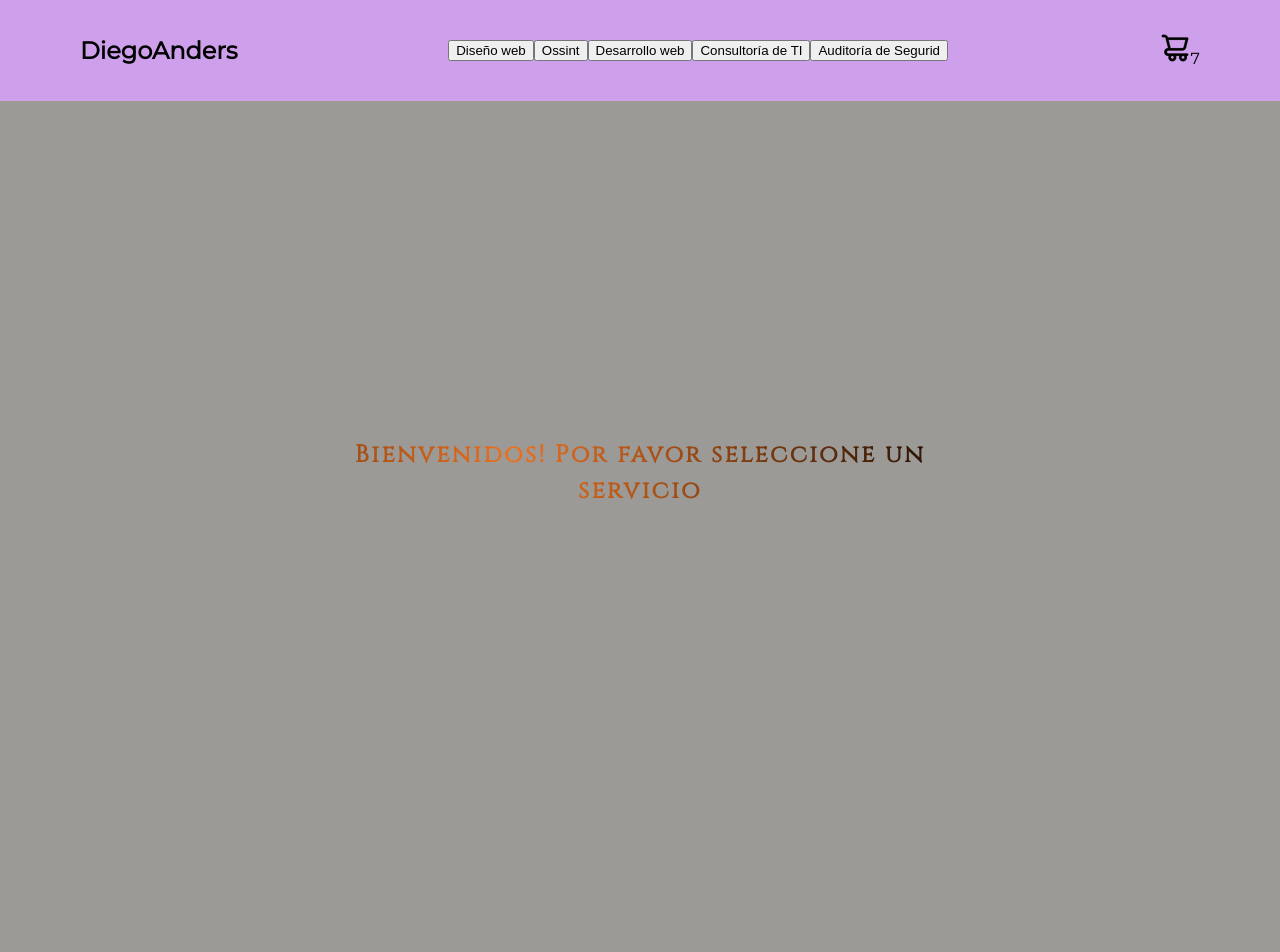
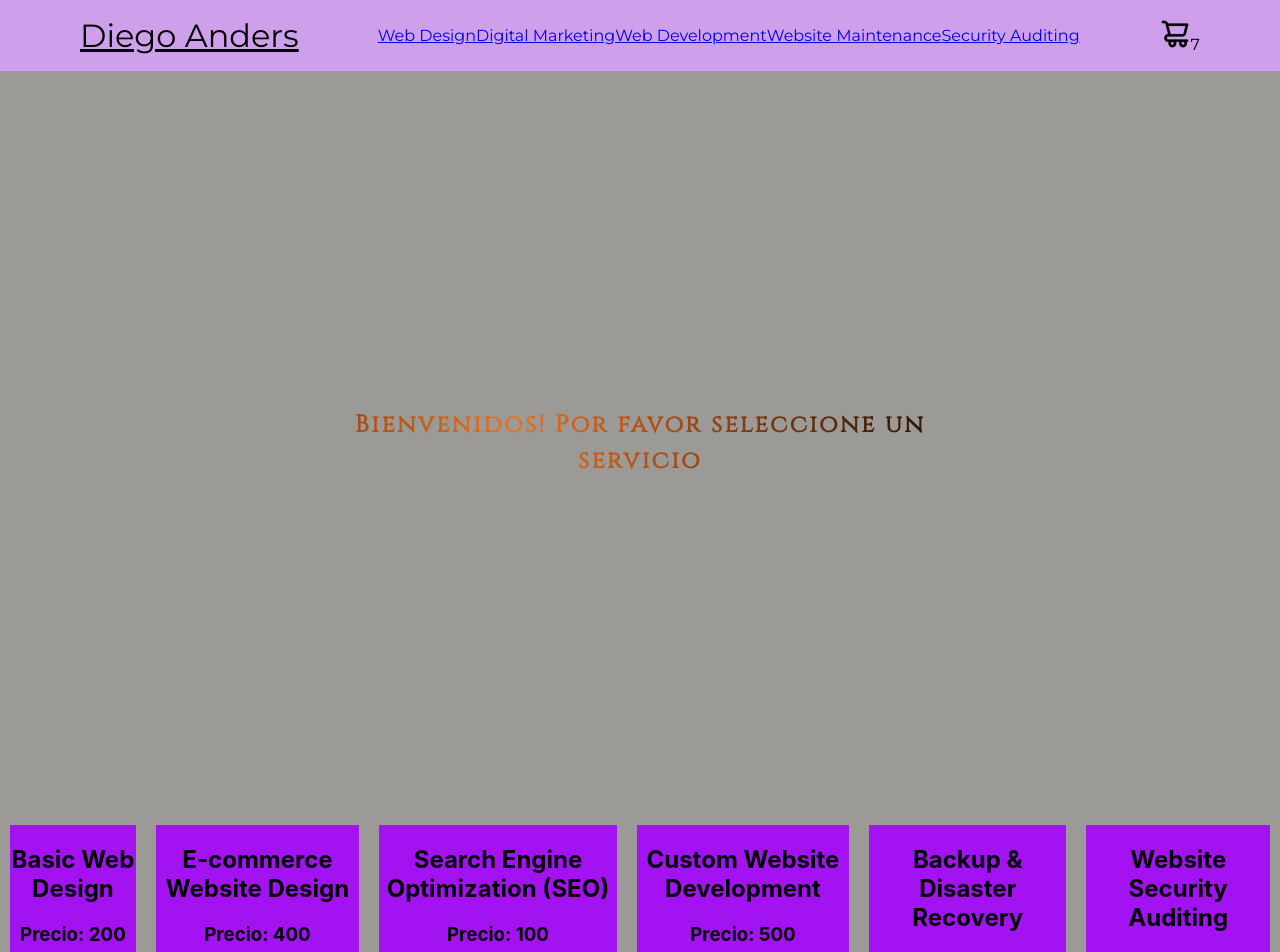
Before and after one commit to diegoganders/React-54965, a React (Create React App) app: page / in a window 1280 px wide. Shown: the top 952 px of the page. Before the commit the page ends 845 px from the top, so only its background shows below. Built offline with nearby package versions, Linux system fonts and the light colour scheme.

Commit message:
detail+container+list+mock

```diff
--- /dev/null
+++ b/src/AsyncMock.js
@@ -0,0 +1,77 @@
+const services = [
+    {
+        id: '1',
+        name: 'Basic Web Design',
+        price: 200,
+        category: 'WebDesign',
+        img: 'https://www.resourcetechniques.co.uk/news/web-design/img/37786/rt200220191.jpg',
+        stock: 100,
+        description: 'Basic Web Design description'
+    }, {
+        id: '2',
+        name: 'E-commerce Website Design',
+        price: 400,
+        category: 'WebDesign',
+        img: 'https://ethicsinfotech.in/uploads/slider/e-commerce-website.png',
+        stock: 100,
+        description: 'E-commerce Website Design description'
+    }, {
+        id: '3',
+        name: 'Search Engine Optimization (SEO)',
+        price: 100,
+        category: 'DigitalMarketing',
+        img: 'https://pwpblog.wpengine.com/wp-content/uploads/2022/07/Blog_P4B_SEO_Final-min.png',
+        stock: 100,
+        description: 'Search Engine Optimization description'
+    }, {
+        id: '4',
+        name: 'Custom Website Development',
+        price: 500,
+        category: 'WebDevelopment',
+        img: 'https://lform.com/cms/resources/media/2021/01/custom-web-development-app-1184x694.jpg',
+        stock: 500,
+        description: 'Custom Website Development description'
+    }, {
+        id: '5',
+        name: 'Backup & Disaster Recovery',
+        price: 200,
+        category: 'WebsiteMaintenance',
+        img: 'https://www.corporatevision-news.com/wp-content/uploads/2022/04/Website-Maintenance.jpg',
+        stock: 100,
+        description: 'Backup & Disaster Recovery description'
+    }, {
+        id: '6',
+        name: 'Website Security Auditing',
+        price: 400,
+        category: 'SecurityAuditing',
+        img: 'https://www.godaddy.com/garage/wp-content/uploads/website-security-audit-wordpress.jpg',
+        stock: 100,
+        description: 'Website Security Auditing description'
+    },
+]
+
+export const getServices = () => {
+    return new Promise ( (resolve) => {
+        setTimeout(() => {
+            resolve(services)
+        }, 1500)
+    })
+}
+
+
+export const getServiceById = (serviceId) => {
+    return new Promise ( (resolve) => {
+        setTimeout(() => {
+            resolve(services.find(serv => serv.id === serviceId))
+        }, 1500)
+    })
+}
+
+
+export const getServicesByCategory = (categoryId) => {
+    return new Promise ( (resolve) => {
+        setTimeout(() => {
+            resolve(services.filter(serv => serv.category === categoryId))
+        }, 1500)
+    })
+}
--- /dev/null
+++ b/src/components/Item/Item.jsx
@@ -0,0 +1,13 @@
+import { Link } from "react-router-dom"
+
+const Item = ({ id, name, price }) => {
+    return (
+        <div style={{background: '#A312F1', margin: 10}}>
+            <h2>{name}</h2>
+            <h3>Precio: {price}</h3>
+            <Link to={`/item/${id}`} style={{ background: 'black', color: 'white'}}>Ver Detalle</Link>
+        </div>
+    )
+}
+
+export default Item
--- /dev/null
+++ b/src/components/ItemList/ItemList.jsx
@@ -0,0 +1,16 @@
+import './ItemList'
+import Item from "../Item/Item"
+
+const ItemList = ({ services }) => {
+    return (
+        <div style={{ display: 'flex'}}>
+                {
+                    services.map(service => {
+                        return <Item key={service.id} {...service} />
+                    })
+                }
+            </div>
+    )
+}
+
+export default ItemList
--- a/src/components/ItemListContainer/ItemListContainer.jsx
+++ b/src/components/ItemListContainer/ItemListContainer.jsx
@@ -1,7 +1,49 @@
 import './ItemListContainer.css'
-const ItemListContainer = ({saludo}) => {
+import { getServices, getServicesByCategory } from '../../AsyncMock'
+import { useEffect, useState } from 'react'
+import ItemList from '../ItemList/ItemList'
+import { useParams } from 'react-router-dom'
+//import { faLessThan } from '@fortawesome/free-solid-svg-icons'
+
+const ItemListContainer = ({greeting}) => {
+    const [servicesState, setServicesState] = useState([])
+    const [loading, setLoading] = useState(true)
+
+    const { categoryId } = useParams()
+
+    useEffect( () => {
+        setLoading(true)
+        const asyncFunction = categoryId ? getServicesByCategory : getServices
+
+
+        asyncFunction(categoryId)
+            .then(services => {
+                setServicesState(services)
+            })
+            .catch(error => {
+                console.log(error)
+            })
+            .finally(() =>{
+                setLoading(false)
+            })
+    }, [categoryId])
+
+    if(loading) {
+        return <h1>Loading Services...</h1>
+    }
+
+    if(servicesState && servicesState.length === 0) {
+        return <h1>No services available</h1>
+    }
+
+
     return (
-        <h1 className="greetingText">{saludo}</h1>
+        <div>
+            <h1 className="greetingText">{greeting}</h1>
+            <ItemList services={servicesState}/>
+        </div>
     )
 }
+
+
 export default ItemListContainer
--- a/src/components/NavBar/NavBar.css
+++ b/src/components/NavBar/NavBar.css
@@ -10,3 +10,8 @@
     top: 0;
     z-index: 300;
 }
+
+.Brand {
+    font-size: xx-large;
+    color:black;
+}
--- a/src/components/NavBar/NavBar.jsx
+++ b/src/components/NavBar/NavBar.jsx
@@ -1,16 +1,18 @@
 import CartWidget from '../CartWidget/CartWidget'
 import './NavBar.css'
+import { Link, NavLink } from 'react-router-dom'
+
 
 const NavBar = () => {
     return (
-        <nav className="NavBar ">
-            <h1>DiegoAnders</h1>
+        <nav className="NavBar">
+            <Link to='/' className="Brand">Diego Anders</Link>
             <div>
-                <button className='btn btn-dark'>Diseño web</button>
-                <button className='btn btn-dark'>Ossint</button>
-                <button className='btn btn-dark'>Desarrollo web</button>
-                <button className='btn btn-dark'>Consultoría de TI</button>
-                <button className='btn btn-dark'>Auditoría de Segurid</button>
+                <NavLink to='/category/WebDesign' className='btn btn-dark'>Web Design</NavLink>
+                <NavLink to='/category/DigitalMarketing' className='btn btn-dark'>Digital Marketing</NavLink>
+                <NavLink to='/category/WebDevelopment' className='btn btn-dark'>Web Development</NavLink>
+                <NavLink to='/category/WebsiteMaintenance' className='btn btn-dark'>Website Maintenance</NavLink>
+                <NavLink to='/category/SecurityAuditing' className='btn btn-dark'>Security Auditing</NavLink>
             </div>
             <CartWidget />
         </nav>
--- /dev/null
+++ b/src/pages/ItemDetail.jsx
@@ -0,0 +1,13 @@
+const ItemDetail = ({ name, price, img, description}) => {
+    return (
+        <div style={{background: '#A312F1', margin: 10}}>
+            <h2>{name}</h2>
+            <img src={img} alt={name} style={{ width: 500}}/>
+            <h3>Precio: {price}</h3>
+            <p>Descripcion: {description}</p>
+
+        </div>
+    )
+}
+
+export default ItemDetail
--- /dev/null
+++ b/src/pages/ItemDetailContainer.jsx
@@ -0,0 +1,40 @@
+import { useEffect, useState } from "react"
+import { getServiceById } from "../AsyncMock"
+import ItemDetail from "./ItemDetail"
+import { useParams } from "react-router-dom"
+
+
+const ItemDetailContainer = () => {
+    const [service, setService]= useState()
+    const [loading, setLoading] = useState(true)
+
+    const { itemId } = useParams ()
+
+    useEffect( () => {
+        setLoading(true)
+        getServiceById(itemId)
+            .then(service => {
+                setService(service)
+            })
+            .catch(error => {
+                console.log(error)
+            })
+            .finally(() =>{
+                setLoading(false)
+            })
+    }, [itemId])
+
+    if(loading) {
+        return <h1>Cargando Servicios...</h1>
+    }
+
+    return (
+        <div>
+            <h1>Detalle del servicio</h1>
+            <ItemDetail {...service}/>
+        </div>
+
+    )
+}
+
+export default ItemDetailContainer
--- a/src/router/MainRouter.jsx
+++ b/src/router/MainRouter.jsx
@@ -3,14 +3,19 @@ import { BrowserRouter, Routes, Route } from 'react-router-dom';
 import Home from '../pages/Home';
 import NavBar from '../components/NavBar/NavBar';
 import Products from '../pages/Products';
+import ItemDetailContainer from '../pages/ItemDetailContainer';
+import ItemListContainer from '../components/ItemListContainer/ItemListContainer';
 const MainRouter = () => {
   return (
 
     <BrowserRouter>
           <NavBar />
       <Routes>
-        <Route path="/" element={<Home />} />
+        <Route exact path="*" element={<Home />} />
         <Route path="/products" element={<Products />} />
+        <Route path= '/' element={<ItemListContainer greeting={"Bienvenidos! Por favor seleccione un servicio"}/>} />
+        <Route path= '/category/:categoryId' element={<ItemListContainer greeting={"Services by category"}/>} />
+        <Route path= '/item/:itemId' element={<ItemDetailContainer />} />
 
       </Routes>
     </BrowserRouter>)
```
Also changed, not shown: src/App.jsx (+13 -0 lines).
